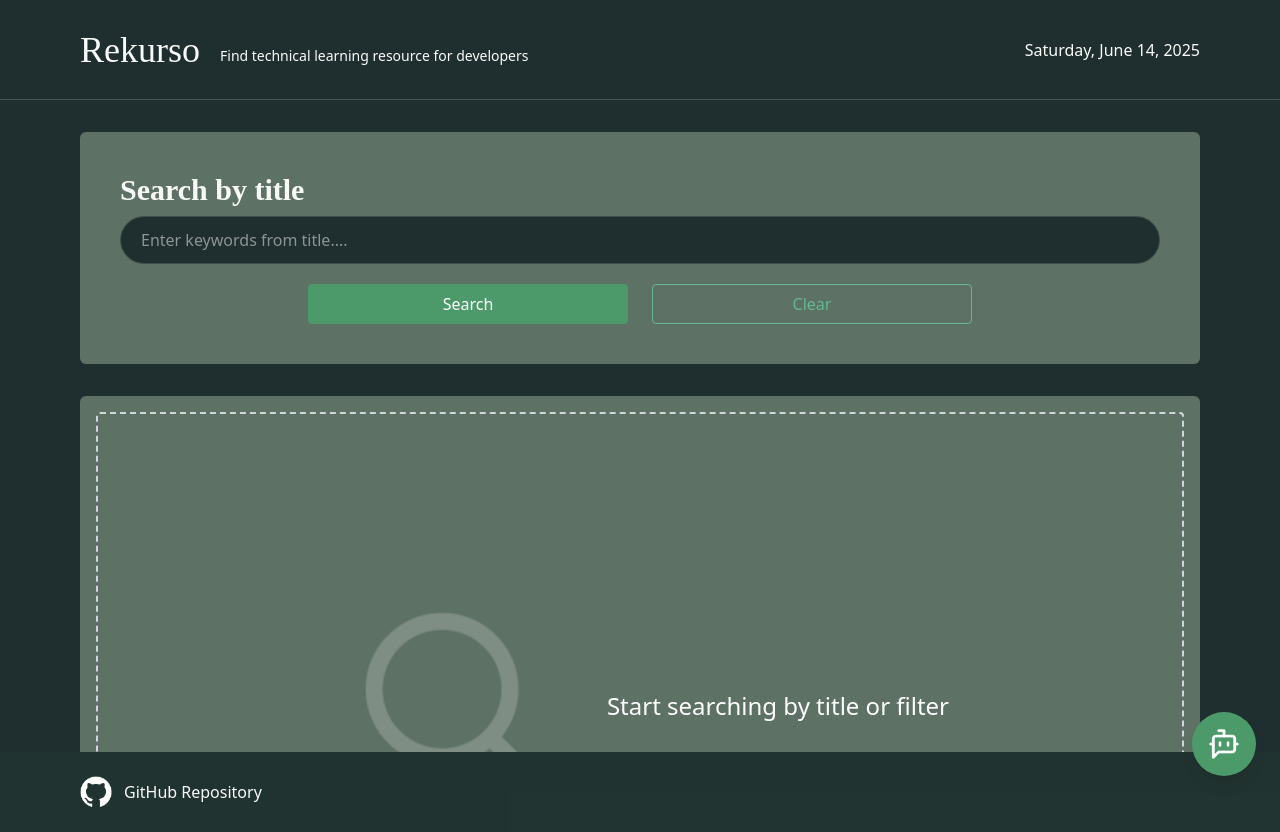
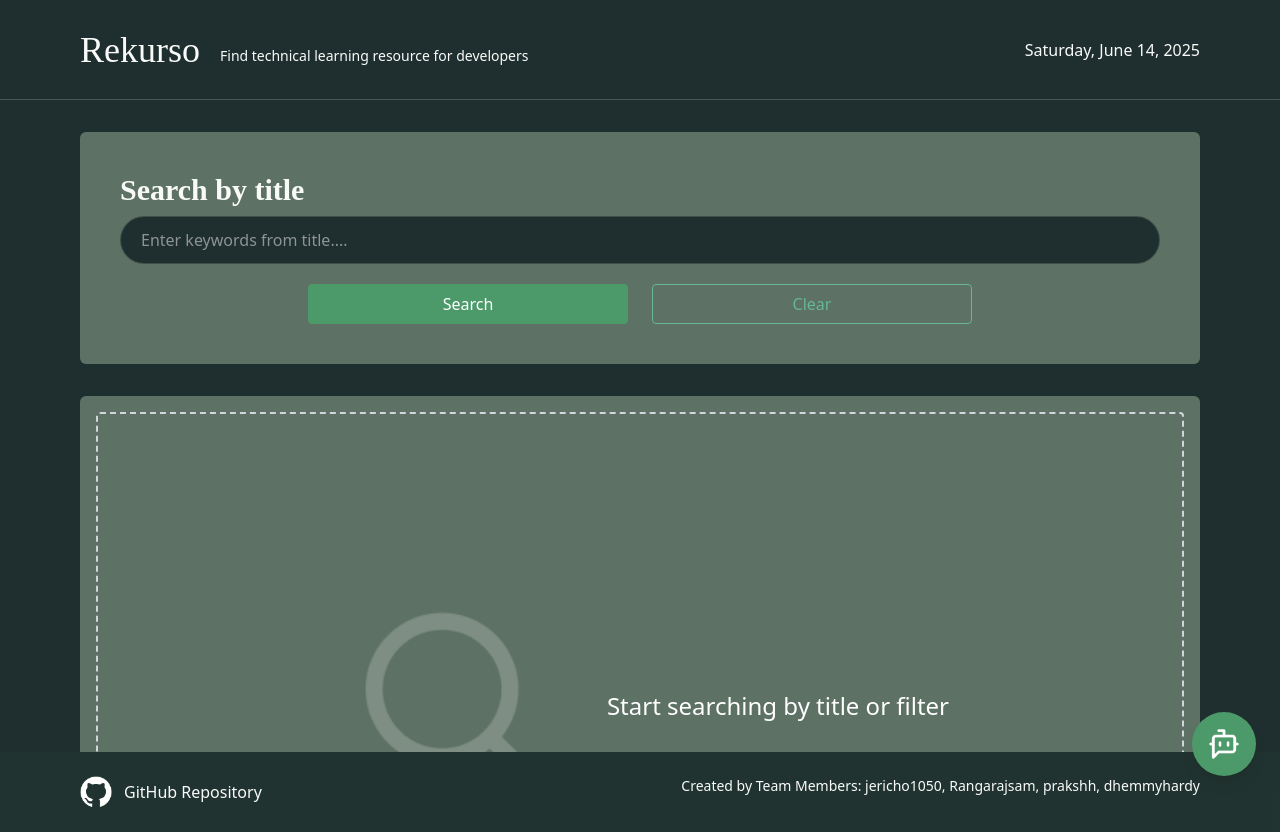
Before and after one commit to chingu-voyages/V55-tier3-team-31, a React (Vite) app in the folder resource-finder/: page / in a window 1280 px wide. Built offline with nearby package versions, Linux system fonts and the light colour scheme; a web font is replaced by a local one.

Commit message:
add link to repo and team members

```diff
--- a/resource-finder/src/components/footer.jsx
+++ b/resource-finder/src/components/footer.jsx
@@ -1,13 +1,22 @@
 import React, { useState } from 'react';
-import githubLogo from "../assets/github-logo.png"
+import githubLogo from '../assets/github-logo.png';
+import { Link } from 'react-router-dom';
 
 export default function Footer() {
-    return (
-        <footer className="bg-primary/5 full-width h-20 pl-20 pr-20 flex justify-between pt-6">
-            <div className="w-1/2 flex">
- <img className="size-8 filter brightness-0 invert" src={githubLogo} />
-            <p className="ml-3 mt-1">GitHub Repository</p>
-            </div>
-        </footer>
-    )
+  return (
+    <footer className='bg-primary/5 full-width h-20 pl-20 pr-20 flex justify-between pt-6'>
+      <div className='w-1/2 flex'>
+        <img className='size-8 filter brightness-0 invert' src={githubLogo} />
+        <Link to='https://github.com/chingu-voyages/V55-tier3-team-31'>
+          <p className='ml-3 mt-1'>GitHub Repository</p>
+        </Link>
+      </div>
+      <div className='flex flex-col'>
+        <p className='text-sm'>
+          Created by Team Members: jericho1050, Rangarajsam, prakshh,
+          dhemmyhardy
+        </p>
+      </div>
+    </footer>
+  );
 }
```
